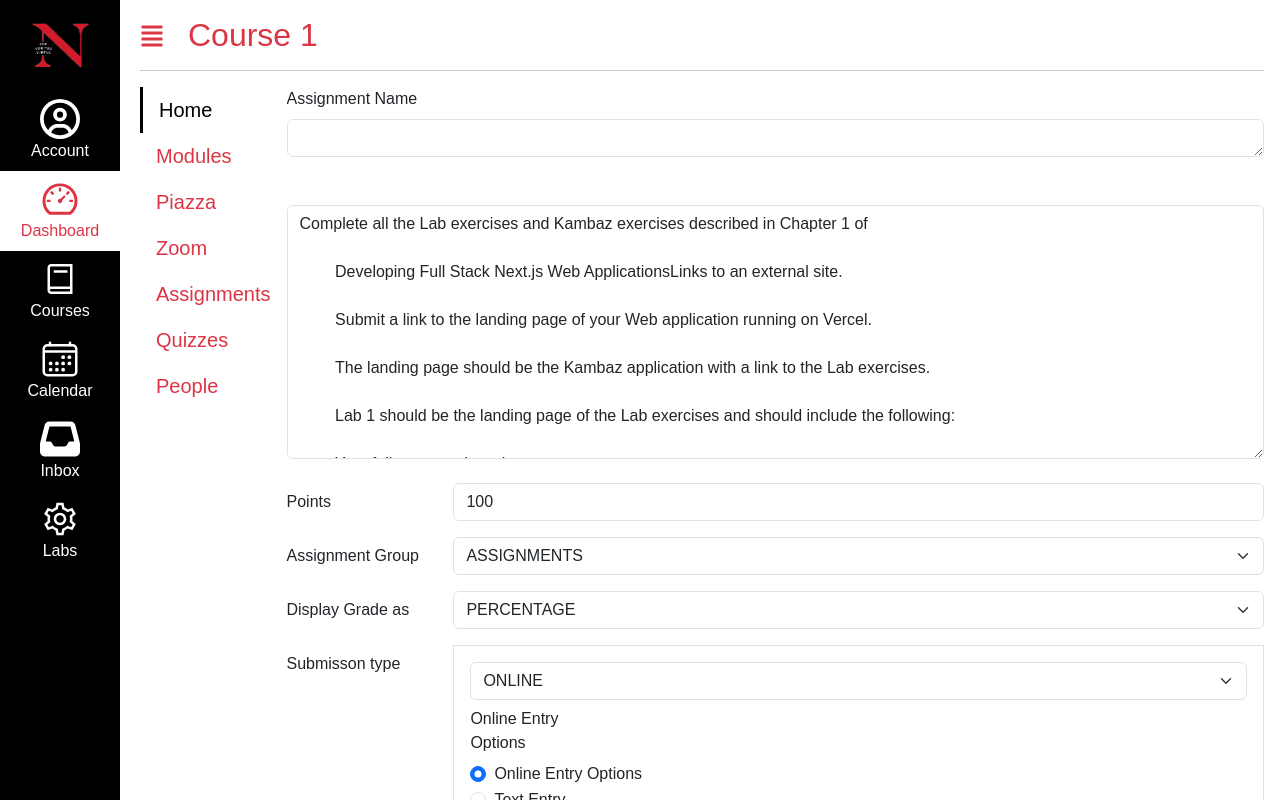
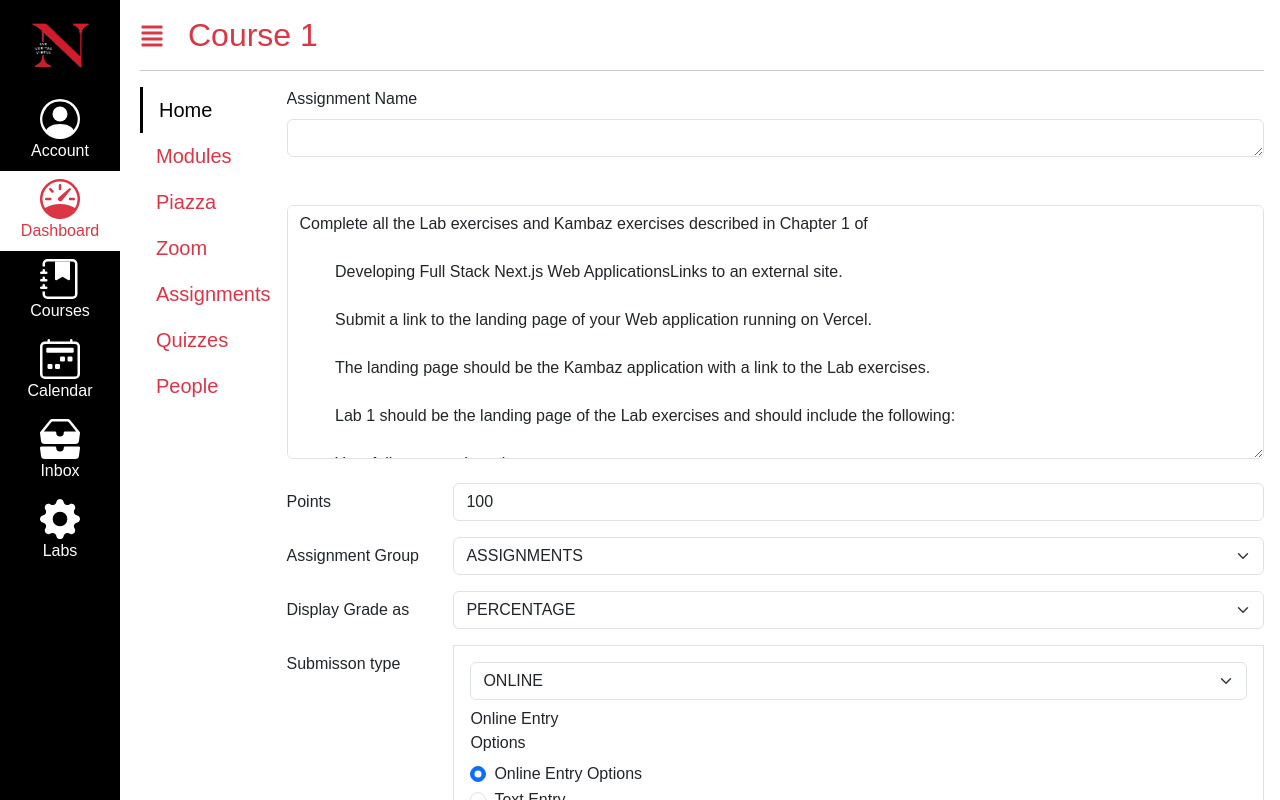
Before and after one commit to saulmanz/kambaz-next-js, a Next.js app: page /Courses/1/Assignments/1 in a window 1280 px wide. Shown: the top 800 px of the page. Built offline with nearby package versions, Linux system fonts and the light colour scheme.

Commit message:
a2 CSS and Bootstrap

```diff
--- a/app/(Kambaz)/navigation.tsx
+++ b/app/(Kambaz)/navigation.tsx
@@ -1,7 +1,8 @@
-import { AiOutlineDashboard } from "react-icons/ai";
-import { IoCalendarOutline } from "react-icons/io5";
-import { LiaBookSolid, LiaCogSolid } from "react-icons/lia";
-import { FaInbox, FaRegCircleUser } from "react-icons/fa6";
+import { BsFillJournalBookmarkFill, BsSpeedometer } from "react-icons/bs";
+import { BsPersonCircle } from "react-icons/bs";
+import { BsCalendar2Week } from "react-icons/bs";
+import { BsFillGearFill } from "react-icons/bs";
+import { BsFillInboxesFill } from "react-icons/bs";
 import { ListGroup, ListGroupItem } from "react-bootstrap";
 import Link from "next/link";
 export default function KambazNavigation() {
@@ -14,42 +15,42 @@ export default function KambazNavigation() {
      </ListGroupItem>
      <ListGroupItem className="border-0 bg-black text-center">
        <Link href="/Account" id="wd-account-link" className="text-white text-decoration-none">
-         <FaRegCircleUser className="fs-1 text-white" />
+         <BsPersonCircle className="fs-1 text-white" />
          <br />
          Account
        </Link>
      </ListGroupItem>
      <ListGroupItem className="border-0 bg-white text-center">
        <Link href="/Dashboard" id="wd-dashboard-link" className="text-danger text-decoration-none">
-         <AiOutlineDashboard className="fs-1 text-danger" />
+         <BsSpeedometer className="fs-1 text-danger" />
          <br />
          Dashboard
        </Link>
      </ListGroupItem>
      <ListGroupItem className="border-0 bg-black text-center">
        <Link href="/Courses" id="wd-courses-link" className="text-white text-decoration-none">
-         <LiaBookSolid className="fs-1 text-white" />
+         <BsFillJournalBookmarkFill className="fs-1 text-white" />
          <br />
          Courses
        </Link>
      </ListGroupItem>
       <ListGroupItem className="border-0 bg-black text-center">
        <Link href="/Calendar" id="wd-calendar-link" className="text-white text-decoration-none">
-         <IoCalendarOutline className="fs-1 text-white" />
+         <BsCalendar2Week className="fs-1 text-white" />
          <br />
          Calendar
        </Link>
      </ListGroupItem>
       <ListGroupItem className="border-0 bg-black text-center">
        <Link href="/Inbox" id="wd-inbox-link" className="text-white text-decoration-none">
-         <FaInbox className="fs-1 text-white" />
+         <BsFillInboxesFill className="fs-1 text-white" />
          <br />
          Inbox
        </Link>
      </ListGroupItem>
       <ListGroupItem className="border-0 bg-black text-center">
        <Link href="/Labs" id="wd-labs-link" className="text-white text-decoration-none">
-         <LiaCogSolid className="fs-1 text-white" />
+         <BsFillGearFill className="fs-1 text-white" />
          <br />
          Labs
        </Link>
```
